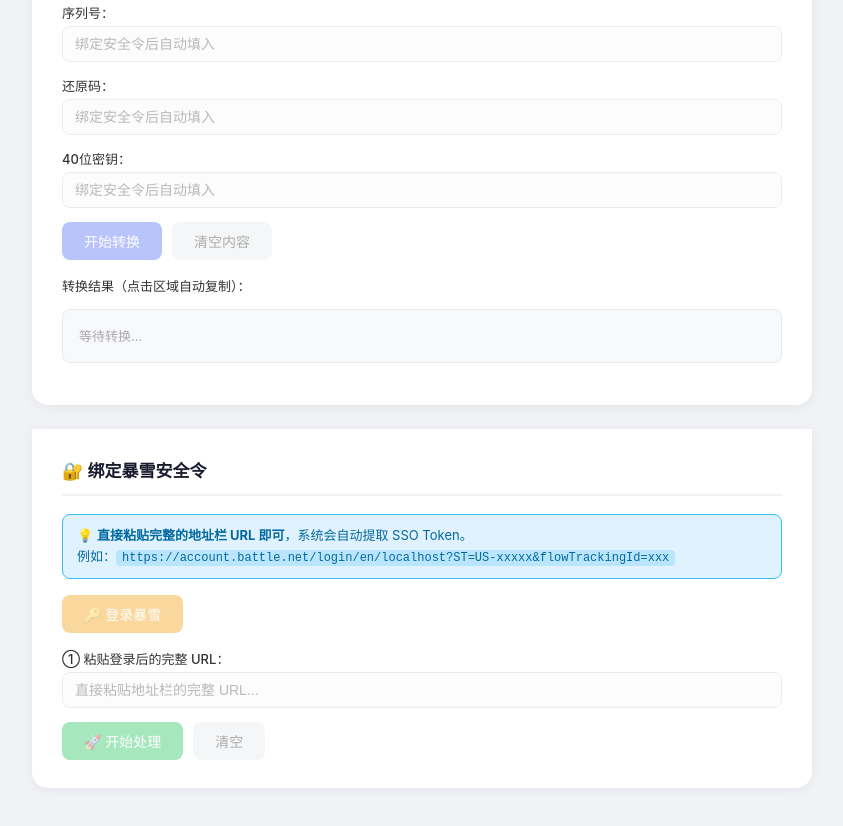
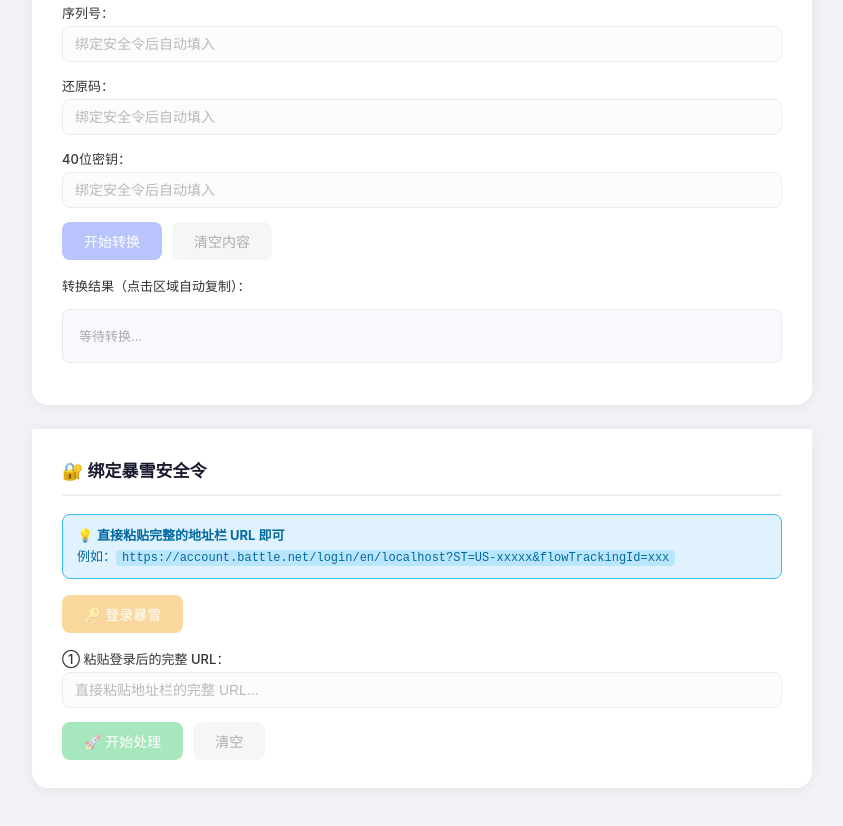
Before and after one commit to Sophia-cyber-boop/battlenet-auth, a website: page index.html in a window 1280 px wide. Shown: the part 525-1351 px from the top of the page, without its empty margins (218-1061 px from the left). Drawn offline with Linux system fonts and the light colour scheme.

Commit message:
Update index.html

```diff
--- a/index.html
+++ b/index.html
@@ -459,7 +459,7 @@
         <div class="card-title">🔐 绑定暴雪安全令</div>
 
         <div class="hint-box">
-            💡 <strong>直接粘贴完整的地址栏 URL 即可</strong>，系统会自动提取 SSO Token。<br>
+            💡 <strong>直接粘贴完整的地址栏 URL 即可</strong><br>
             例如：<code>https://account.battle.net/login/en/localhost?ST=US-xxxxx&flowTrackingId=xxx</code>
         </div>
 
```
